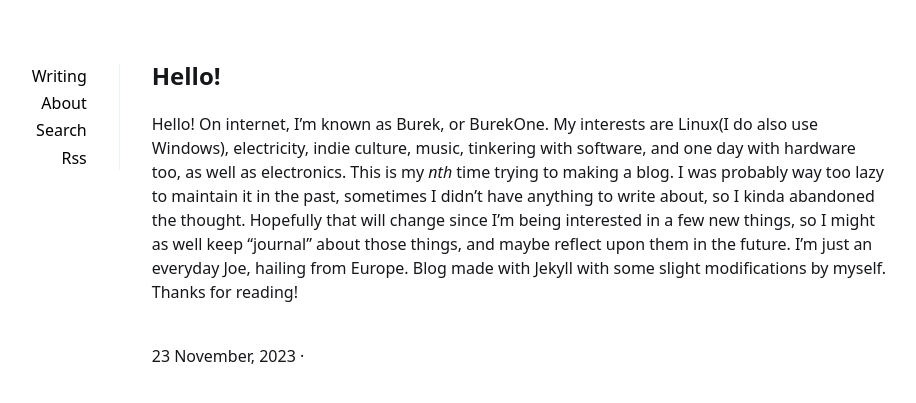
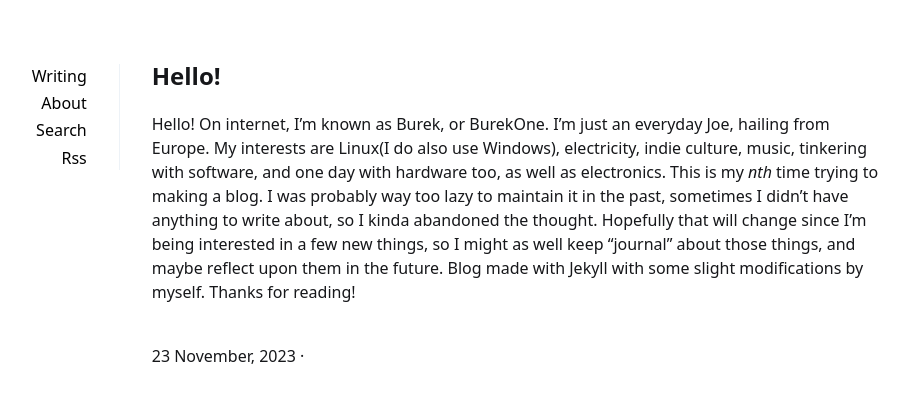
Before and after one commit to BurekOne/burekone.github.io, a Jekyll site: the page built from _posts/2023-11-23-my-first-post.md, in a window 1280 px wide. Shown: the top 403 px of the page, without its empty margins (201-1117 px from the left). Built offline with Jekyll 4.4.1, drawn with Linux system fonts in a browser that asks for light colours.

```diff
--- a/_posts/2023-11-23-my-first-post.md
+++ b/_posts/2023-11-23-my-first-post.md
@@ -7,4 +7,4 @@ comments: true
 tags: []
 ---
 
-Hello! On internet, I'm known as Burek, or BurekOne. My interests are Linux(I do also use Windows), electricity, indie culture, music, tinkering with software, and one day with hardware too, as well as electronics. This is my _nth_ time trying to making a blog. I was probably way too lazy to maintain it in the past, sometimes I didn't have anything to write about, so I kinda abandoned the thought. Hopefully that will change since I'm being interested in a few new things, so I might as well keep "journal" about those things, and maybe reflect upon them in the future. I'm just an everyday Joe, hailing from Europe. Blog made with Jekyll with some slight modifications by myself. Thanks for reading!
+Hello! On internet, I'm known as Burek, or BurekOne. I'm just an everyday Joe, hailing from Europe. My interests are Linux(I do also use Windows), electricity, indie culture, music, tinkering with software, and one day with hardware too, as well as electronics. This is my _nth_ time trying to making a blog. I was probably way too lazy to maintain it in the past, sometimes I didn't have anything to write about, so I kinda abandoned the thought. Hopefully that will change since I'm being interested in a few new things, so I might as well keep "journal" about those things, and maybe reflect upon them in the future. Blog made with Jekyll with some slight modifications by myself. Thanks for reading!
```
